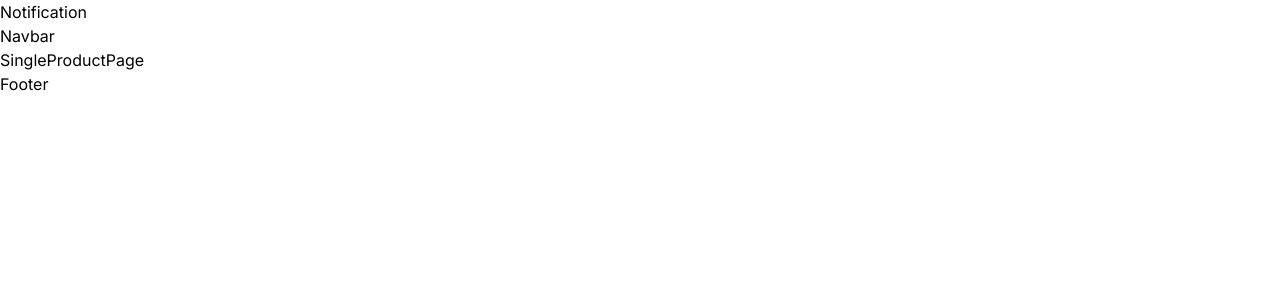
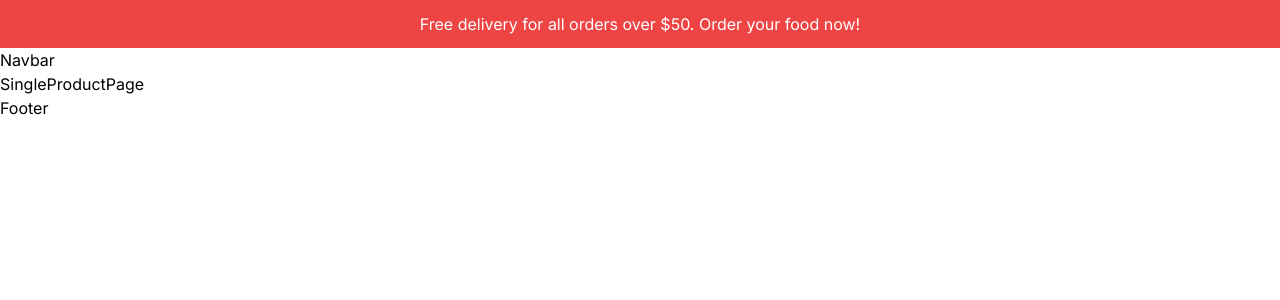
Before and after one commit to branmeco/restaurantapp, a Next.js app: page /product/1 in a window 1280 px wide. Shown: the top 300 px of the page. Built offline with nearby package versions, Linux system fonts and the light colour scheme.

Commit message:
Tailwind Basics

```diff
--- a/src/components/Notification.tsx
+++ b/src/components/Notification.tsx
@@ -2,7 +2,7 @@ import React from 'react'
 
 function Notification() {
   return (
-    <div>Notification</div>
+    <div className='h-12 bg-red-500 text-white px-4 flex items-center justify-center text-center text-sm md:text-base cursor-pointer'>Free delivery for all orders over $50. Order your food now!</div>
   )
 }
 
```
